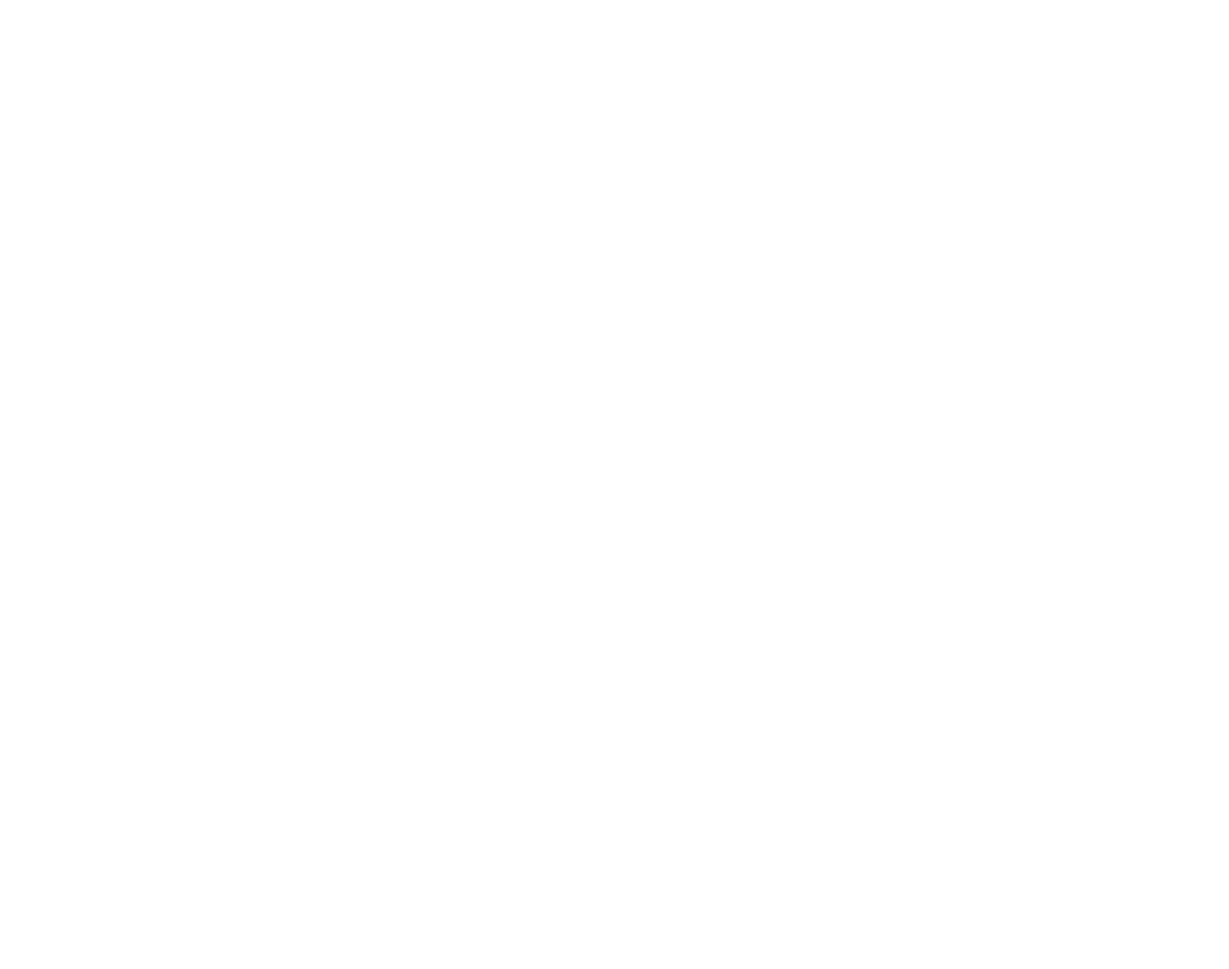
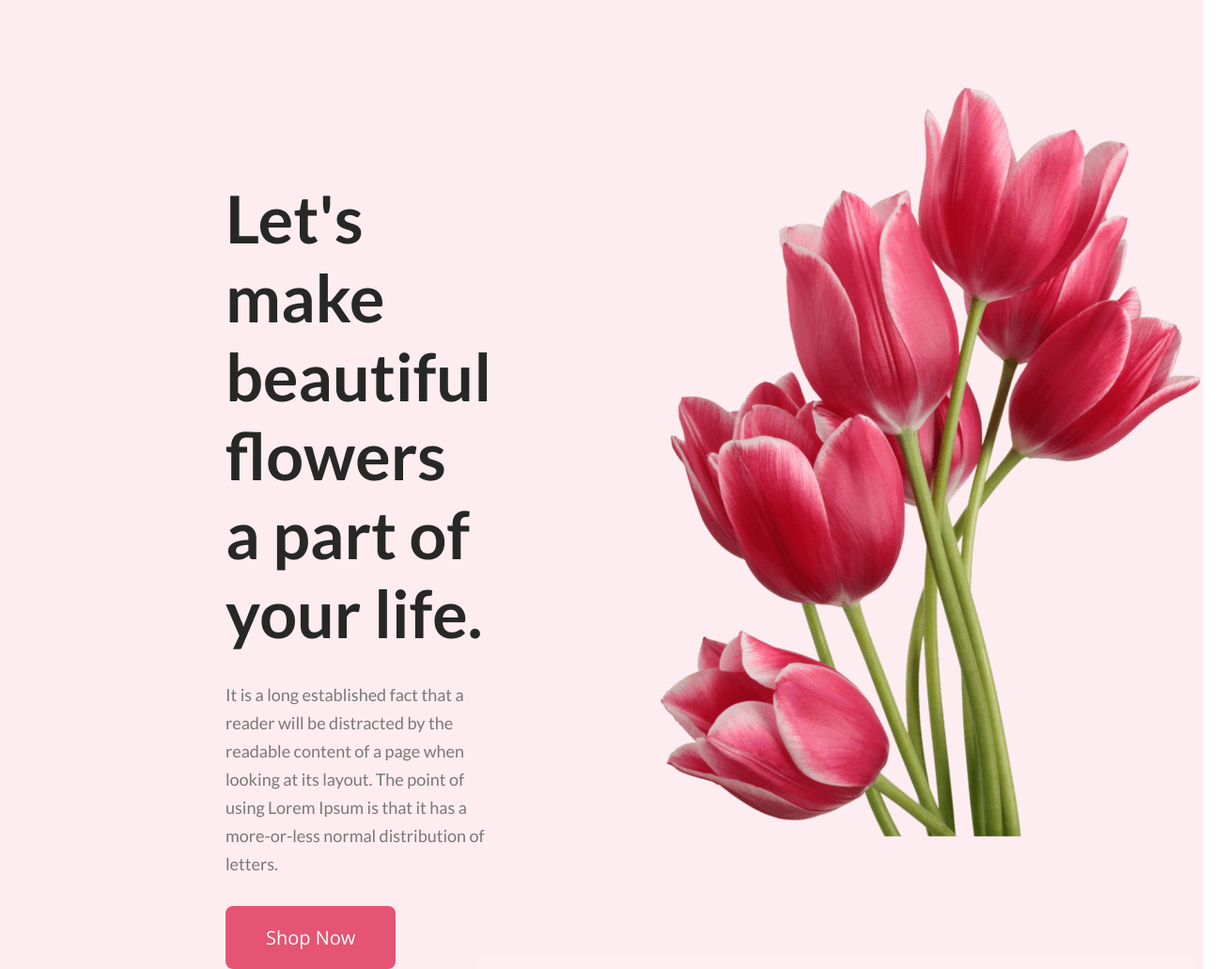
Before and after one commit to albelayet/flower-shop-assignment-1, a plain HTML site: page index.html in a window 1280 px wide. Shown: the whole page at 94% size, 1308 px wide, since content can reach past the window. Before the commit the page ends 800 px from the top, so only its background shows below. Drawn offline with nearby package versions, Linux system fonts and the light colour scheme.

Commit message:
added header section

```diff
--- a/index.html
+++ b/index.html
@@ -1,11 +1,37 @@
 <!DOCTYPE html>
 <html lang="en">
+
 <head>
     <meta charset="UTF-8">
     <meta name="viewport" content="width=device-width, initial-scale=1.0">
     <title>Flower Shop</title>
+    <link rel="preconnect" href="https://fonts.googleapis.com">
+    <link rel="preconnect" href="https://fonts.gstatic.com" crossorigin>
+    <link
+        href="https://fonts.googleapis.com/css2?family=Lato:wght@300;400;700&family=Open+Sans:wght@300;800&display=swap"
+        rel="stylesheet">
+    <link rel="stylesheet" href="styles/style.css">
 </head>
+
 <body>
+    <header class="header">
+        <div class="header-content">
+            <h2 class="header-title">Let's make beautiful flowers a part of your life.</h2>
+            <p class="header-info">It is a long established fact that a reader will be distracted by the readable
+                content of a page when looking at its layout. The point of using Lorem Ipsum is that it has a
+                more-or-less normal distribution of letters.</p>
+            <botton class="btn-primary">Shop Now</botton>
+        </div>
+        <div class="header-img">
+            <img src="Flower Asset/pngwing 10.png" alt="">
+        </div>
+    </header>
+    <main class="main">
 
+    </main>
+    <footer class="footer">
+
+    </footer>
 </body>
+
 </html>
--- /dev/null
+++ b/styles/style.css
@@ -0,0 +1,57 @@
+/* adding universal style */
+* {
+    margin: 0px;
+    padding: 0px;
+}
+
+body {
+    font-family: 'Lato', sans-serif;
+    font-family: 'Open Sans', sans-serif;
+}
+
+/* header style start here */
+.header {
+    display: flex;
+    gap: 150px;
+    background: rgba(229, 84, 115, 0.10);
+}
+
+.header-content {
+    padding-left: 240px;
+}
+
+.header-title {
+    color: #272727;
+    font-family: Lato;
+    font-size: 70px;
+    font-style: normal;
+    font-weight: 800;
+    line-height: normal;
+    padding-top: 190px;
+}
+
+.header-info {
+    color: rgba(39, 39, 39, 0.60);
+    font-family: Lato;
+    font-size: 18px;
+    font-style: normal;
+    font-weight: 400;
+    line-height: 30px;
+    padding: 30px 0;
+}
+
+.header-img {
+    width: 635px;
+    height: 800px;
+    flex-shrink: 0;
+    padding-top: 90px;
+}
+
+.btn-primary {
+    border-radius: 8px;
+    background: #E55473;
+    display: inline-flex;
+    padding: 20px 43px;
+    color: #FFF;
+    font-size: 20px;
+}
```
